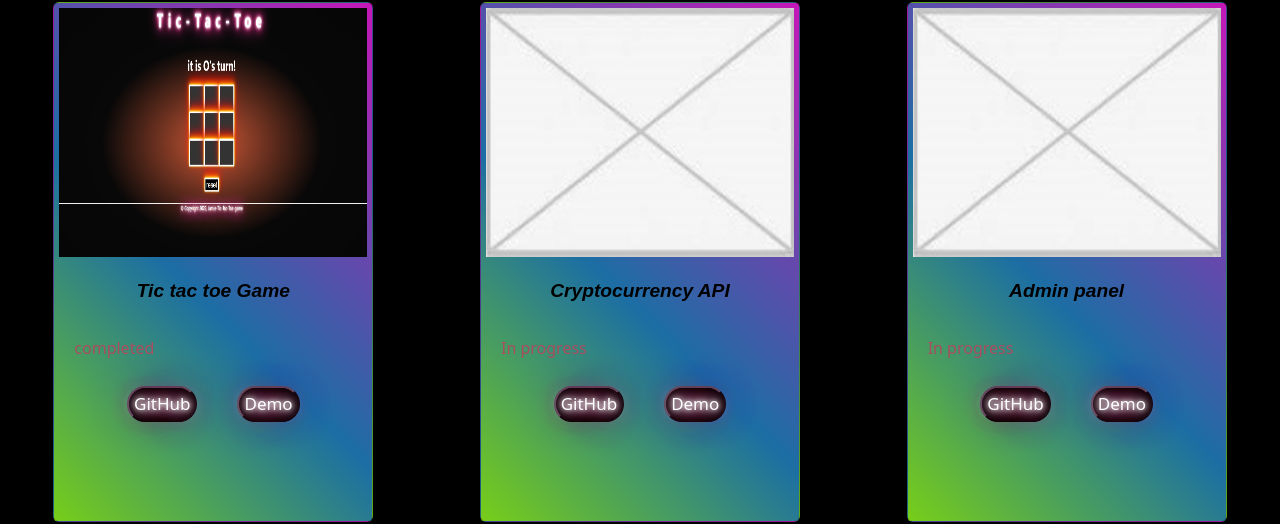
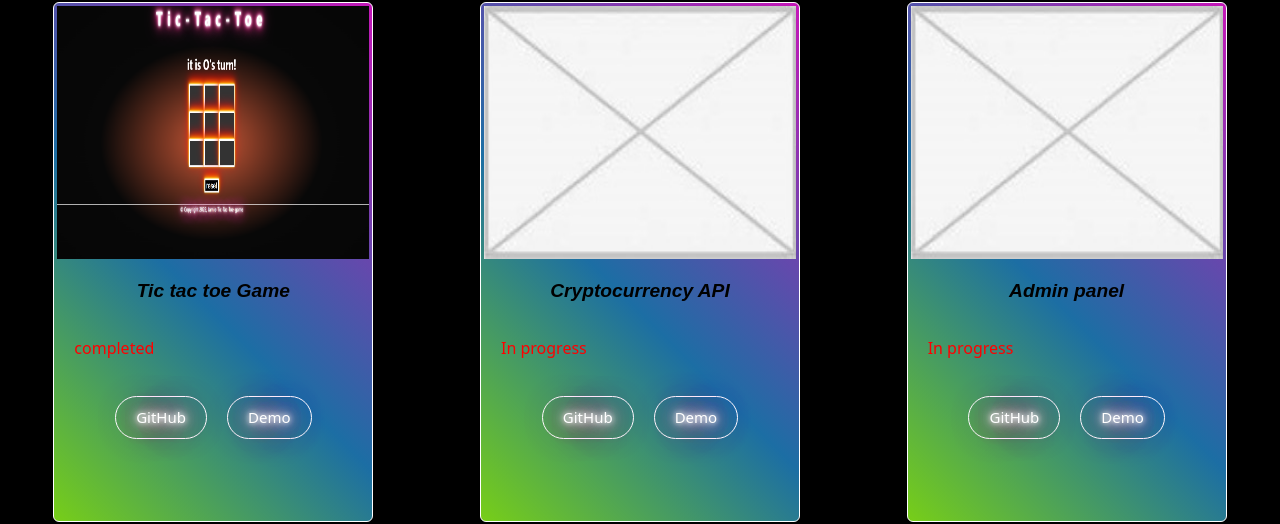
Before and after one commit to jamieahmed/jamiedeveloper, a React (Create React App) app: page / in a window 1280 px wide. Shown: the part 1969-2493 px from the top of the page. Built offline with nearby package versions, Linux system fonts and the light colour scheme.

Commit message:
add some styling

```diff
--- a/src/Components/Home/style.css
+++ b/src/Components/Home/style.css
@@ -58,11 +58,11 @@
 }
 
 .buttonH {
-    background-color: DodgerBlue;
+    background-color: transparent;
     border: 1px solid white;
     border-radius: 25px;
     color: white;
-    padding: 12px 30px;
+    padding: 5px 20px;
     cursor: pointer;
     font-size: 20px;
     margin-inline: 10px;
--- a/src/Components/Projects/allData.js
+++ b/src/Components/Projects/allData.js
@@ -29,18 +29,6 @@ const Data = [
     category: "Front-end",
     picture: "../Images/Wireframe.jpg",
     title: "Admin panel",
-    status: "In progress",
-    description:
-      "This Social media app created by using MERN Stack,if you wish to know more about it, please take a look at live sit or Github sources,",
-    languages: "MongoDB, ExpressJS, ReactJS, NodeJs and  some  dependencies.",
-    deploymentURL: '',
-    githubURL: '',
-  },
-  {
-    id: "f4",
-    category: "Front-end",
-    picture: "../Images/Wireframe.jpg",
-    title: "Weather API",
     status: "In progress",
     description:
       "This Social media app created by using MERN Stack,if you wish to know more about it, please take a look at live sit or Github sources,",
@@ -159,31 +147,6 @@ const Data = [
     deploymentURL: '',
     githubURL: '',
   },
-  {
-    id: "full7",
-    category: "Full-Stack",
-    picture: "../Images/Wireframe.jpg",
-    title: "E-commerce",
-    status: "Not Started",
-    description:
-      "This Social media app created by using MERN Stack,if you wish to know more about it, please take a look at live sit or Github sources,",
-    languages: "MongoDB, ExpressJS, ReactJS, NodeJs and  some  dependencies.",
-    deploymentURL: '',
-    githubURL: '',
-  },
-  {
-    id: "full8",
-    category: "Full-Stack",
-    picture: "../Images/Wireframe.jpg",
-    title: "Chatting-app",
-    status: "Not started",
-    description:
-      "This Social media app created by using MERN Stack,if you wish to know more about it, please take a look at live sit or Github sources,",
-    languages: "MongoDB, ExpressJS, ReactJS, NodeJs and  some  dependencies.",
-    deploymentURL: '',
-    githubURL: '',
-  },
-
 ];
 
 export default Data;
--- a/src/Components/Projects/style.css
+++ b/src/Components/Projects/style.css
@@ -23,19 +23,20 @@
 }
 
 .card {
+  border: 1px solid white;
   height: 65vh;
   width: calc(var(--card-height) / 1.5);
   background: linear-gradient(45deg, #77ce18 0%, #1c6ea4 44%, #c517b8 100%);
 }
 
 .card:hover {
-  border: 2px solid rgb(255, 8, 8);
+  border: 2px solid white;
 }
 
 .picture {
   width: 100%;
   height: 50%;
-  padding: 5px;
+  padding: 3px;
 }
 
 .title {
@@ -49,7 +50,7 @@
 }
 
 .status {
-  color: rgb(170, 77, 95);
+  color: red;
   padding: 0px 20px;
   text-align: start;
 }
@@ -71,20 +72,24 @@
 }
 
 .go-to-link {
-  cursor: pointer;
-  background-color: black;
-  text-decoration: none;
+  background-color: transparent;
+  border: 1px solid white;
   border-radius: 25px;
   color: white;
-  padding: 3px 5px;
-  font-size: 17px;
-  margin-top:10px;
-  margin-inline: 20px;
+  padding: 9px 20px;
+  cursor: pointer;
+  font-size: 15px;
+  margin-inline: 10px;
+  margin-top: 20px;
   text-shadow: #fff 0px 0px 5px, #fff 0px 0px 10px, #fff 0px 0px 15px,
     #ff2d95 0px 0px 20px, #ff2d95 0px 0px 30px, #ff2d95 0px 0px 40px,
     #ff2d95 0px 0px 50px, #ec1983 0px 0px 75px;
 }
 
+.go-to-link:hover {
+  background-color: #62FA83;
+  color:gray;
+}
 
 .project-parent {
   display: flex;
--- a/src/Components/Testimonial/Testimonial.jsx
+++ b/src/Components/Testimonial/Testimonial.jsx
@@ -24,7 +24,7 @@ const Testimonial = () => {
         <h2 id="person-name">{person.name}</h2>
         <h4 id="person-postion">"{person.role}"</h4>
         <p id="person-description"> "{person.description}</p>
-        <button className="previos" onClick={handlePrevious}>
+        <button className="previous" onClick={handlePrevious}>
           &laquo; Previous
         </button>
         <button className="next" onClick={handleNext}>
--- a/src/Components/Testimonial/style.css
+++ b/src/Components/Testimonial/style.css
@@ -70,17 +70,28 @@
 }
 
 .previous {
+    color: white;
+    background-color: transparent;
+    border: 1px solid white;
+    cursor: pointer;
+}
+
+.previous:hover {
     background-color: #f1f1f1;
     color: black;
-    margin-bottom: 0px;
 }
 
 .next {
-    background-color: #04AA6D;
     color: white;
     float: right;
+    background-color: transparent;
+    border: 1px solid white;
+    cursor: pointer;
 }
 
+.next:hover {
+    background-color: #04AA6D;
+}
 
 /* ////////////////////////Responsive design ///////////////////////// */
 
```
